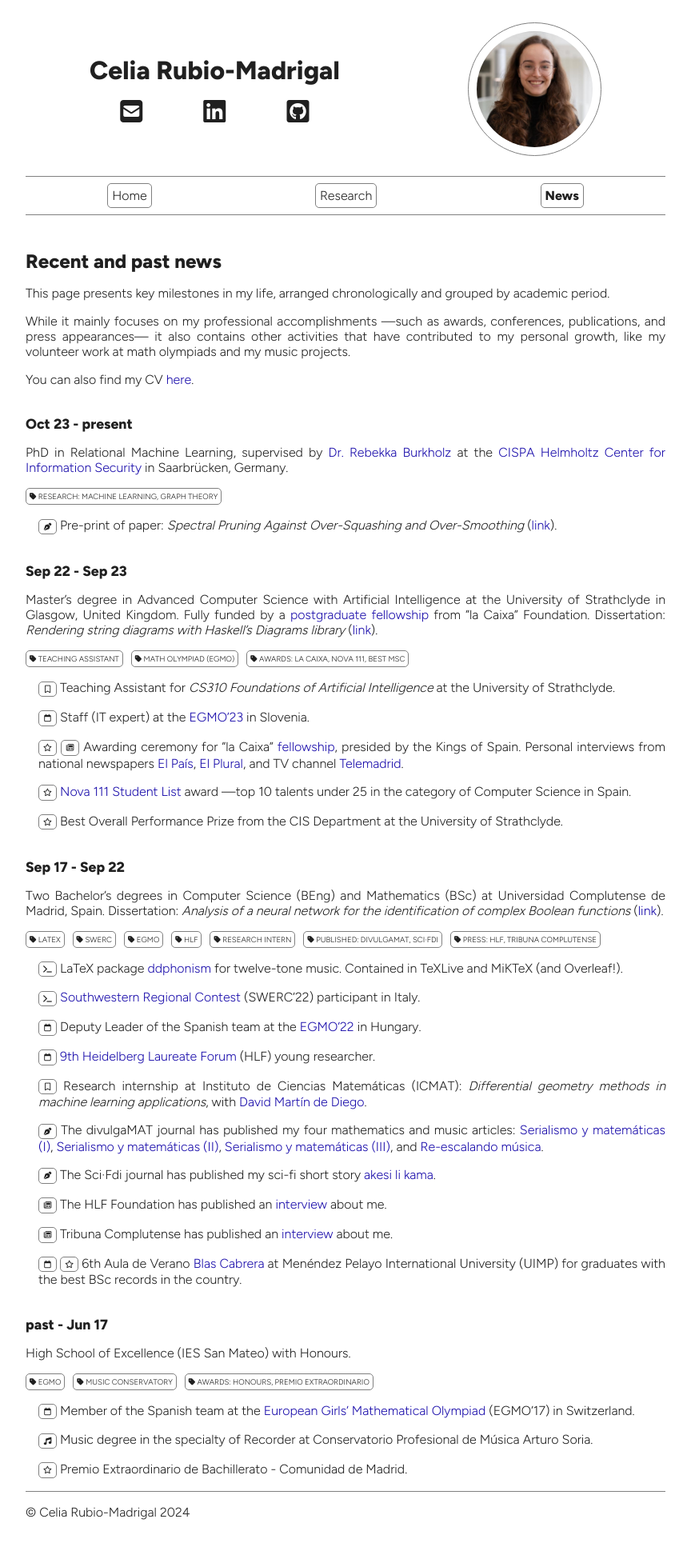
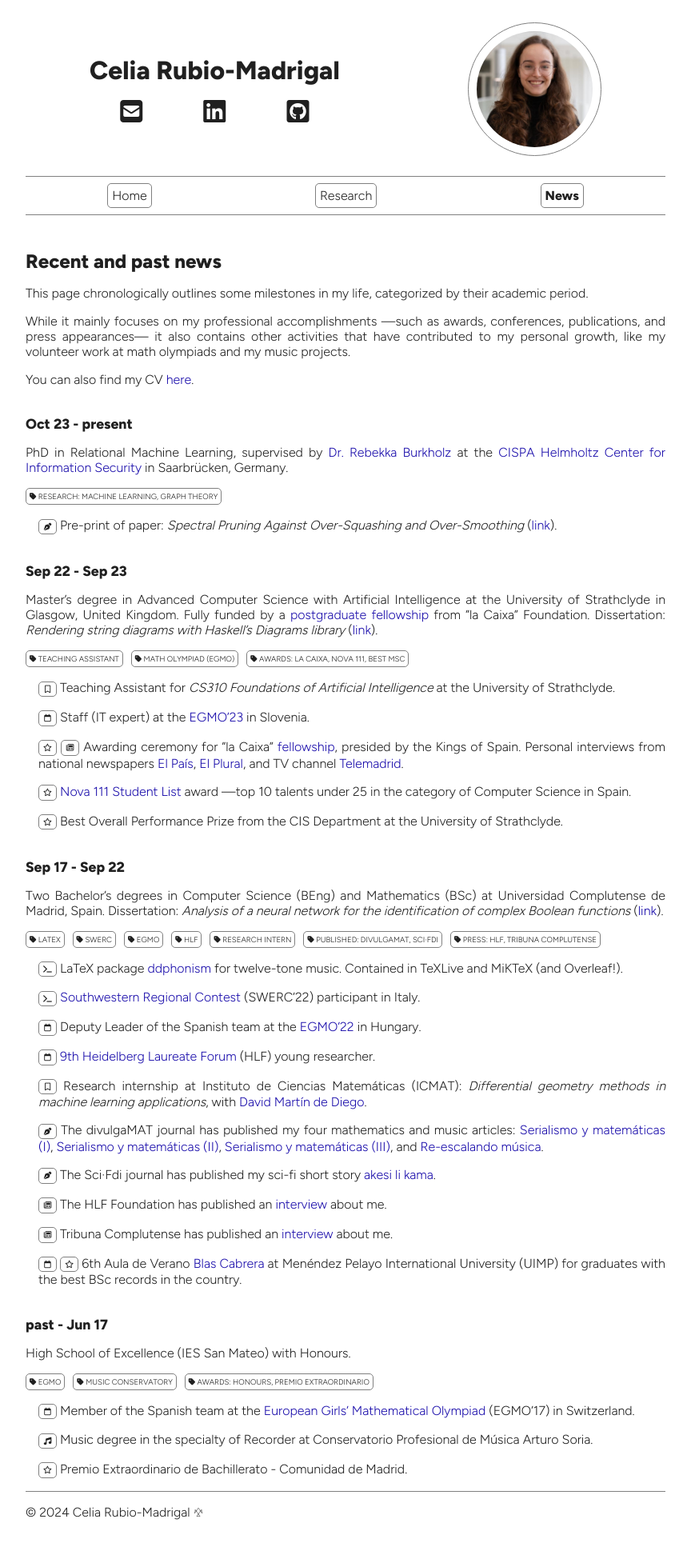
Before and after one commit to celrm/celrm.github.io, a Jekyll site: the page built from _pages/news.md, in a window 1280 px wide. Shown: the whole page at 80% size, without its empty margins (208-1072 px from the left). Built offline with Jekyll 4.4.1, drawn with Linux system fonts in a browser that asks for light colours.

Commit message:
preprint

```diff
--- a/_includes/head.html
+++ b/_includes/head.html
@@ -10,4 +10,5 @@
     <link href="https://fonts.googleapis.com/css2?family=Figtree:wght@300" rel="stylesheet">
     <link href="https://fonts.googleapis.com/css2?family=Figtree:wght@800" rel="stylesheet">
     <link rel="stylesheet" href="https://cdnjs.cloudflare.com/ajax/libs/font-awesome/6.2.0/css/all.min.css">
+    <link rel="shortcut icon" type="image/x-icon" href="/favicon.ico?">
 </head>
--- a/_layouts/default.html
+++ b/_layouts/default.html
@@ -10,9 +10,12 @@
   </main>
 
   <footer>
+    <!-- icon -->
     <hr style="width: 100%; margin: 0; border: 0; border-top: 1px solid grey; margin-top: 0.5em; margin-bottom: 0.5em;">
 
-    <p>&copy; {{ site.author }} {{ "now" | date: "%Y" }}</p>
+    <p>&copy;  {{ "now" | date: "%Y" }} {{ site.author }}
+      <img src="/favicon.ico" alt="icon" style="width: 0.8em; height: 0.8em; vertical-align:-4%;">
+    </p>
   </footer>
 
 </body>
--- a/_pages/news.md
+++ b/_pages/news.md
@@ -6,7 +6,7 @@ permalink: /news/
 order: 3
 ---
 
-This page presents key milestones in my life, arranged chronologically and grouped by academic period.
+This page chronologically outlines some milestones in my life, categorized by their academic period.
 
 While it mainly focuses on my professional accomplishments —such as awards, conferences, publications, and press appearances— it also contains other activities that have contributed to my personal growth, like my volunteer work at math olympiads and my music projects.
 
@@ -24,7 +24,7 @@ You can also find my CV [here](/assets/RubioMadrigalCelia_cv.pdf).
     </span>
 {% endfor %}</div>
 
-  <ul>{% for item in milestone.details | sort: item.type %}
+  <ul>{% for item in milestone.details %}
     <li>{% for type in item.type %}
     {% if type == "work" %}{% assign fa = "fa-regular fa-bookmark" %}
     {% elsif type == "event" %}{% assign fa = "fa-regular fa-calendar" %}
```
Also changed, not shown: _config.yml (line endings or trailing spaces), favicon.ico (added).
